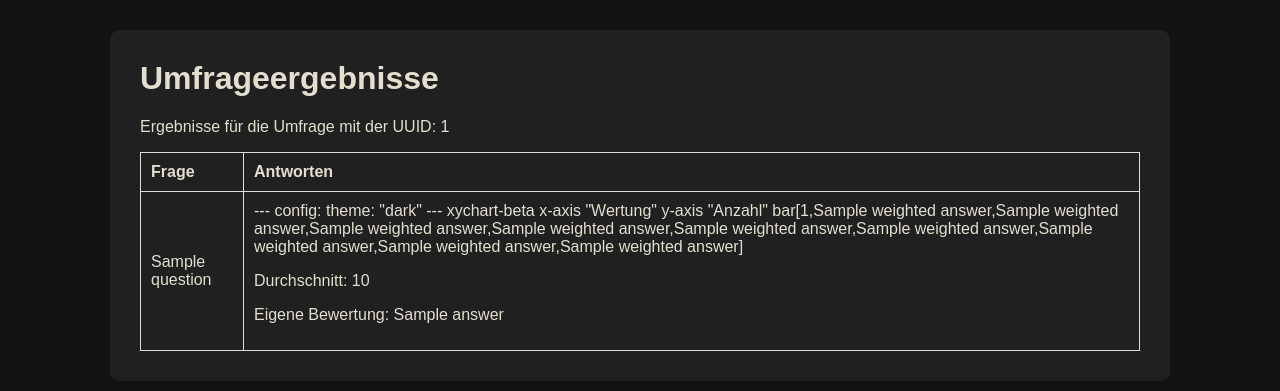
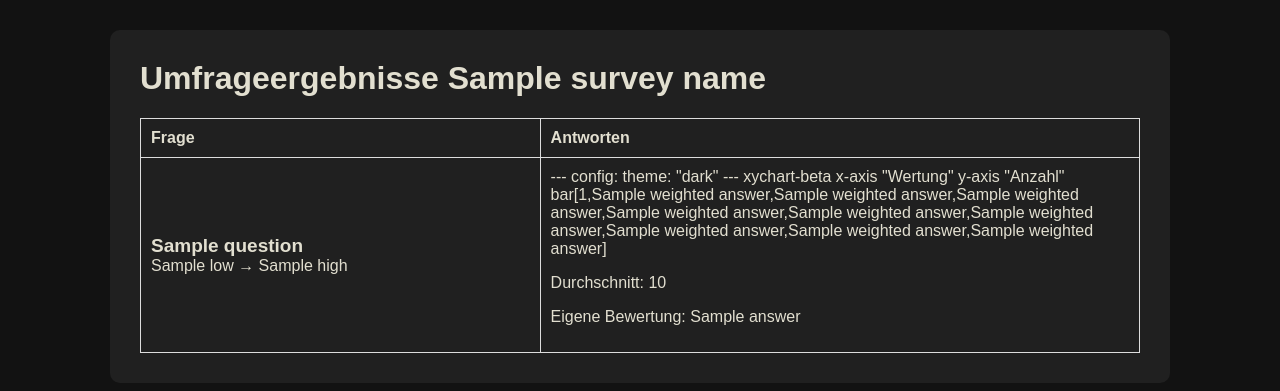
Before and after one commit to johnturbo82/team_health, a Flask app: template templates/results.html in a window 1280 px wide. Shown: the top 391 px of the page. Run offline with Flask 3, Linux system fonts and the light colour scheme; the template is opened without the code that fills it: most values are stand-ins (such as "Sample title", 1, 10 or a date in 2020).

Commit message:
survey name added

```diff
--- a/app.py
+++ b/app.py
@@ -33,7 +33,7 @@
         if survey:
             question_ids = survey['questions'].split(',')
             questions = model.get_questions_by_ids(question_ids)
-            return render_template('survey.html', questions=questions, survey_uuid=survey_uuid, user=user)
+            return render_template('survey.html', questions=questions, survey_name=survey['name'], survey_uuid=survey_uuid, user=user)
     return "Survey not found", 404
 
 @app.route('/submit_survey', methods=['POST'])
@@ -57,10 +57,11 @@
 
 @app.route('/create_survey', methods=['POST'])
 def create_survey():
+    survey_name = request.form.get('survey_name')
     questions = model.get_random_questions(6)
     question_ids = ','.join(str(q['id']) for q in questions)
     survey_uuid = str(uuid.uuid4())
-    model.insert_survey(survey_uuid, question_ids)
+    model.insert_survey(survey_uuid, survey_name, question_ids)
     return redirect(url_for('index'))
 
 @app.route('/results', methods=['GET'])
@@ -78,7 +79,7 @@
             answers = model.get_answers_by_survey_uuid(survey_uuid)
             weighted_answers = model.get_weighted_answers_by_survey_uuid(survey_uuid)
             average_answers = model.get_aggregated_answers_by_survey_uuid(survey_uuid)
-            return render_template('results.html', questions=questions, answers=answers, weighted_answers=weighted_answers, average_answers=average_answers, survey_uuid=survey_uuid, user=user)
+            return render_template('results.html', survey_name=survey['name'], questions=questions, answers=answers, weighted_answers=weighted_answers, average_answers=average_answers, survey_uuid=survey_uuid, user=user)
     return "Survey not found", 404
 
 @app.route('/delete_survey', methods=['POST'])
--- a/static/style.css
+++ b/static/style.css
@@ -88,6 +88,11 @@
     margin-top: 40px;
 }
 
+span.em {
+    font-weight: bold;
+    font-size: 19px;
+}
+
 .question {
     position: relative;
     min-height: 200px;
--- a/templates/index.html
+++ b/templates/index.html
@@ -3,6 +3,7 @@
 {% block content %}
 <p>Umfragen zur Verbesserung der Teamgesundheit.</p>
 <form method="post" action="/create_survey">
+    <input type="text" id="survey_name" name="survey_name" required>
     <button type="submit">Neue Umfrage erstellen</button>
 </form>
 {% if surveys %}
@@ -23,7 +24,7 @@
         {% for survey in surveys %}
         <tr>
             <td>{{ survey.id }}</td>
-            <td><a href="survey?uuid={{ survey.uuid }}">{{ survey.uuid }}</a></td>
+            <td><a href="survey?uuid={{ survey.uuid }}">{{ survey.uuid if survey.name == "" else survey.name }}</a></td>
             <td>{{ survey.questions }}</td>
             <td>{{ survey.timestamp }}</td>
             <td>{{ participant_counts[survey.uuid] if survey.uuid in participant_counts else 0 }}</td>
--- a/templates/results.html
+++ b/templates/results.html
@@ -2,22 +2,21 @@
 
 {% block title %}Umfrageergebnisse{% endblock %}
 
-{% block header %}Umfrageergebnisse{% endblock %}
+{% block header %}Umfrageergebnisse {{ survey_name }}{% endblock %}
 
 {% block content %}
-<p>Ergebnisse für die Umfrage mit der UUID: {{ survey_uuid }}</p>
 {% if questions and weighted_answers %}
 <table>
     <thead>
         <tr>
-            <th>Frage</th>
+            <th width="40%">Frage</th>
             <th>Antworten</th>
         </tr>
     </thead>
     <tbody>
         {% for question in questions %}
         <tr>
-            <td>{{ question.question }}</td>
+            <td><span class="em">{{ question.question }}</span><br />{{ question.low }} &rarr; {{ question.high }}</td>
             <td>
                 <div class="mermaid">
                     ---
--- a/templates/survey.html
+++ b/templates/survey.html
@@ -2,7 +2,7 @@
 
 {% block title %}Umfrage{% endblock %}
 
-{% block header %}Umfrage{% endblock %}
+{% block header %}Umfrage {{ survey_name }}{% endblock %}
 
 {% block content %}
 <p>Ein hoher Wert repräsentiert in jeder Frage etwas Positives.</p>
```
Also changed, not shown: model.py (+6 -7 lines).
